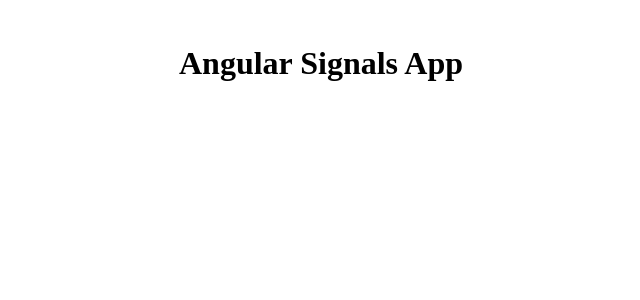
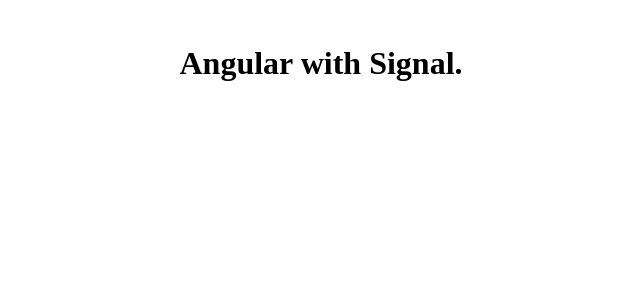
Before and after one commit to AdamBoczula/signals-presentation, an Angular app: page / in a window 1280 px wide. Shown: the top 300 px of the page, without its empty margins (319-959 px from the left). Built offline with nearby package versions, Linux system fonts and the light colour scheme; a web font is replaced by a local one.

Commit message:
Simple Writable Signal

```diff
--- a/src/app/app.component.ts
+++ b/src/app/app.component.ts
@@ -1,10 +1,12 @@
-import { Component } from '@angular/core';
+import { Component, signal } from '@angular/core';
 
 @Component({
   selector: 'app-root',
   standalone: true,
   imports: [],
-  template: ` <h1>Angular Signals App</h1> `,
+  template: `<h1>{{ title() }}</h1>`,
   styleUrl: './app.component.scss',
 })
-export class AppComponent {}
+export class AppComponent {
+  public title = signal('Angular with Signal.');
+}
--- /dev/null
+++ b/src/app/application-sidebar/application-sidebar.component.html
@@ -0,0 +1 @@
+<p>application-sidebar works!</p>
```
Also changed, not shown: src/app/application-sidebar/application-sidebar.component.ts (added, +12 -0 lines), src/app/application-sidebar/application-sidebar.component.scss (added), 1 other file (tests, documents, lock files or other folders).
